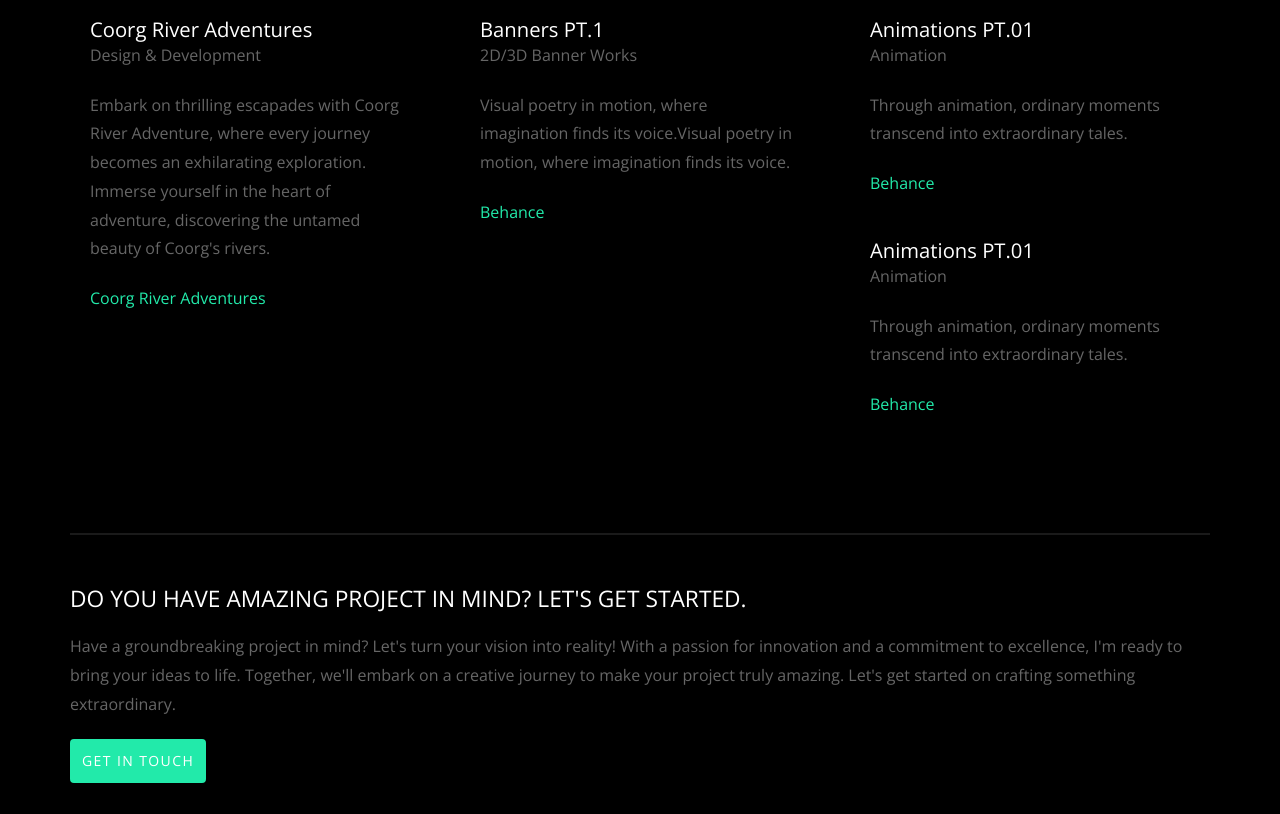
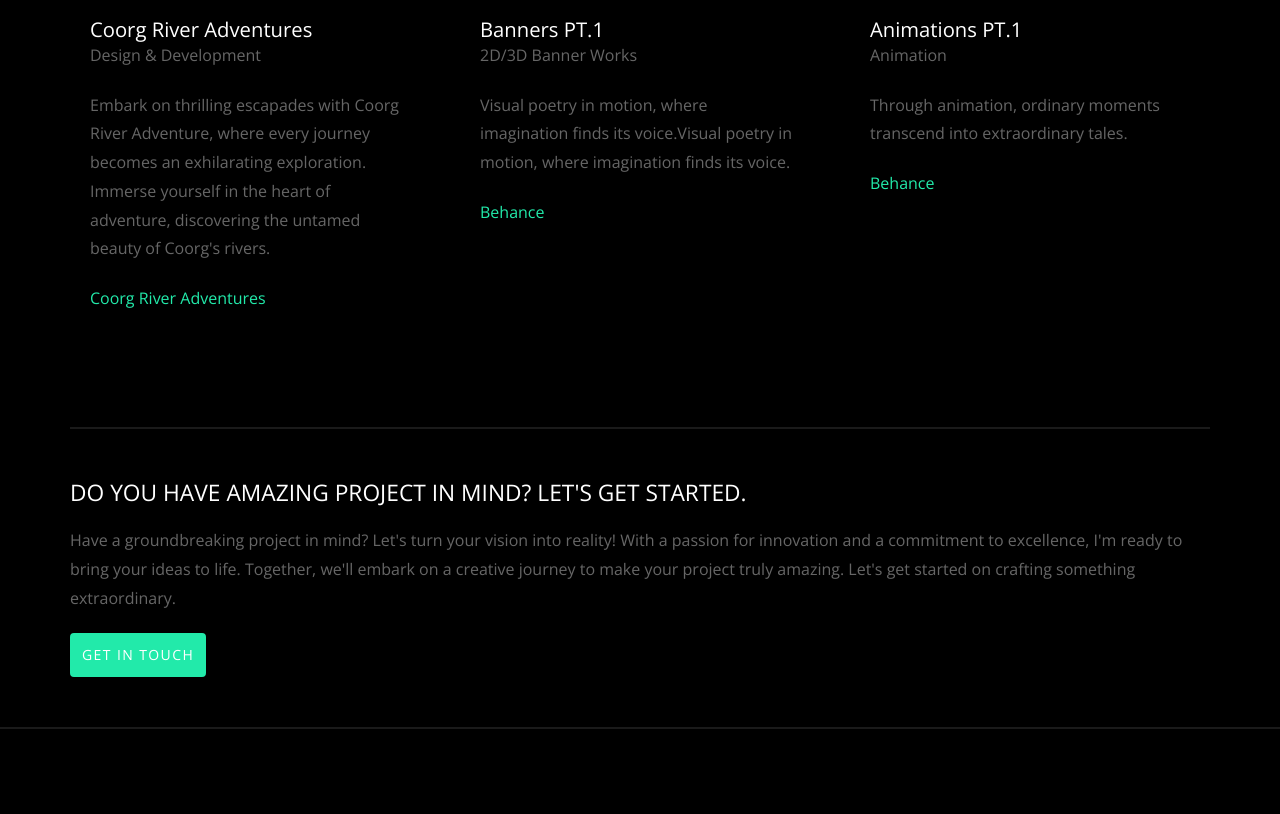
Before and after one commit to stryker77/strydesignstudio.github.io, a website: page projects.html in a window 1280 px wide. Shown: the part 1820-2634 px from the top of the page. Drawn offline with nearby package versions, Linux system fonts and the light colour scheme; files whose address does not match are found by name.

Commit message:
Update projects.html

```diff
--- a/projects.html
+++ b/projects.html
@@ -197,13 +197,7 @@
               <a href="https://www.behance.net/gallery/189036961/Animations-PT1"><img src="img/cat.png" class="img-responsive img-border" alt="Free HTML5 Template by uicookies.com"></a>
             </div>
             <div class="probootstrap-card-text">
-              <h2 class="probootstrap-card-heading mb0">Animations PT.01</h2>
-              <p class="category">Animation</p>
-              <p>Through animation, ordinary moments transcend into extraordinary tales.</p>
-              <p><a href="https://www.behance.net/gallery/189036961/Animations-PT1">Behance</a></p>
-            </div>
-            <div class="probootstrap-card-text">
-              <h2 class="probootstrap-card-heading mb0">Animations PT.01</h2>
+              <h2 class="probootstrap-card-heading mb0">Animations PT.1</h2>
               <p class="category">Animation</p>
               <p>Through animation, ordinary moments transcend into extraordinary tales.</p>
               <p><a href="https://www.behance.net/gallery/189036961/Animations-PT1">Behance</a></p>
```
